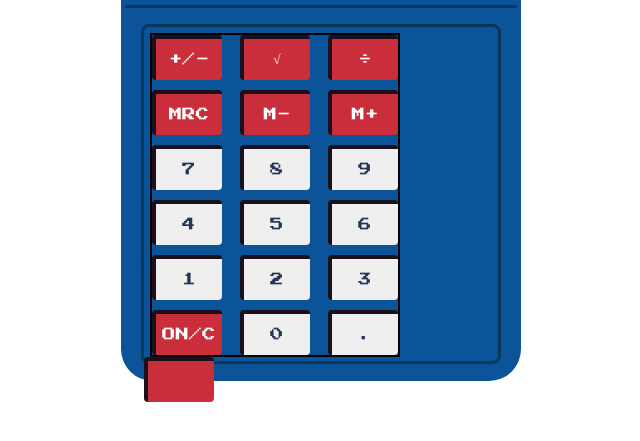
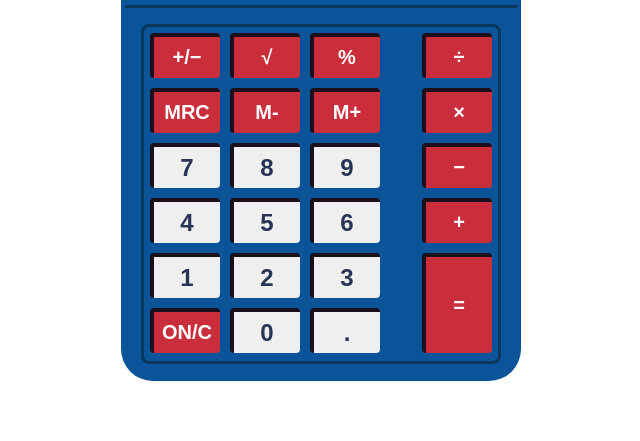
Before and after one commit to Nolan-Reilly/calculator, a plain HTML site: page index.html in a window 1280 px wide. Shown: the part 283-724 px from the top of the page, without its empty margins (319-959 px from the left). Drawn offline with Linux system fonts and the light colour scheme; a web font is replaced by a local one.

Commit message:
Finish initial calculator UI

```diff
--- a/index.html
+++ b/index.html
@@ -44,9 +44,9 @@
             <div class="left-side-container">
                 <div class="left-side-buttons">
                     <div class="row">
-                        <button class="red-btn">+/-</button>
+                        <button class="red-btn">&plus;/&minus;</button>
                         <button class="red-btn">&#8730</button>
-                        <button class="red-btn">&divide</button>
+                        <button class="red-btn">&percnt;</button>
                     </div>
                     <div class="row mt">
                         <button class="red-btn">MRC</button>
@@ -75,13 +75,22 @@
                     </div>
                 </div>
             </div>
-            <div class="right-side">
-                <row>
-                    <button class="red-btn"></button>
-                </row>
-                <row></row>
-                <row></row>
-                <row></row>
+            <div class="right-side-container">
+                <div class="row">
+                    <button class="red-btn">&divide;</button>
+                </div>
+                <div class="row">
+                    <button class="red-btn mt">&times;</button>
+                </div>
+                <div class="row">
+                    <button class="red-btn mt">&minus;</button>
+                </div>
+                <div class="row">
+                    <button class="red-btn mt">&plus;</button>
+                </div>
+                <div class="row">
+                    <button class="lg-red-btn mt">&equals;</button>
+                </div>
             </div>
         </div>
     </div>
--- a/style.css
+++ b/style.css
@@ -2,7 +2,7 @@
     margin: 0;
     padding: 0;
     box-sizing: border-box;
-    font-family: "Press Start 2P", system-ui;
+    font-family: Arial, Helvetica, sans-serif;
 }
 
 .calculator-body {
@@ -45,6 +45,7 @@
 }
 
 .expression-text {
+    font-family: "Press Start 2P", system-ui;
     font-size: 32px;
     letter-spacing: -2px;
 }
@@ -57,7 +58,6 @@
 }
 
 .title {
-    font-family: Arial, Helvetica, sans-serif;
     color: white;
     letter-spacing: 1px;
 }
@@ -107,6 +107,8 @@
 }
 
 .calculator-btns-container {
+    display: flex;
+    justify-content: space-between;
     width: 90%;
     margin: 0 auto;
     margin-top: 16px;
@@ -117,12 +119,18 @@
 
 .left-side-container {
     display: block;
-    width: 250px;
-    border: solid black 2px;
+    width: 230px;
     margin-left: 6px;
     margin-top: 6px;
     height: 324px;
     color: #263555;
+}
+
+.right-side-container {
+    width: 70px;
+    display: block;
+    margin-top: 6px;
+    margin-right: 6px;
 }
 
 .row {
@@ -131,6 +139,8 @@
 }
 
 .white-btn {
+    font-weight: bold;
+    font-size: 24px;
     border: none;
     width: 70px;
     height: 45px;
@@ -141,6 +151,8 @@
 }
 
 .red-btn {
+    font-weight: bold;
+    font-size: 20px;
     border: none;
     width: 70px;
     height: 45px;
@@ -151,6 +163,19 @@
     border-radius: 4px;
 }
 
+.lg-red-btn {
+    font-weight: bold;
+    font-size: 20px;
+    border: none;
+    width: 70px;
+    height: 100px;
+    background-color: #C92E3A;
+    color: white;
+    border-top: solid #1B0F1B 4px;
+    border-left: solid #1B0F1B 4px;
+    border-radius: 4px;
+}
+
 .mt {
     margin-top: 10px;
 }
```
